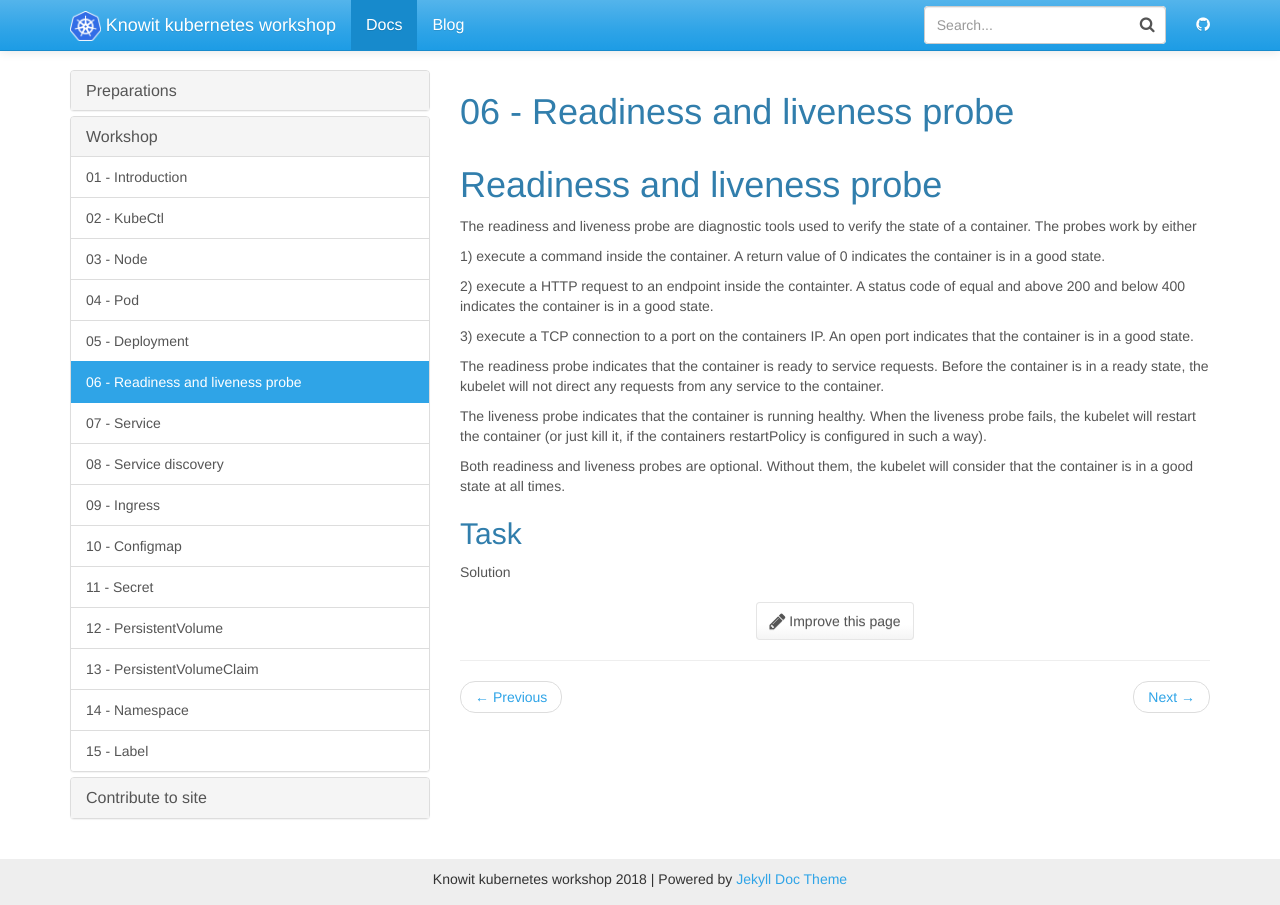
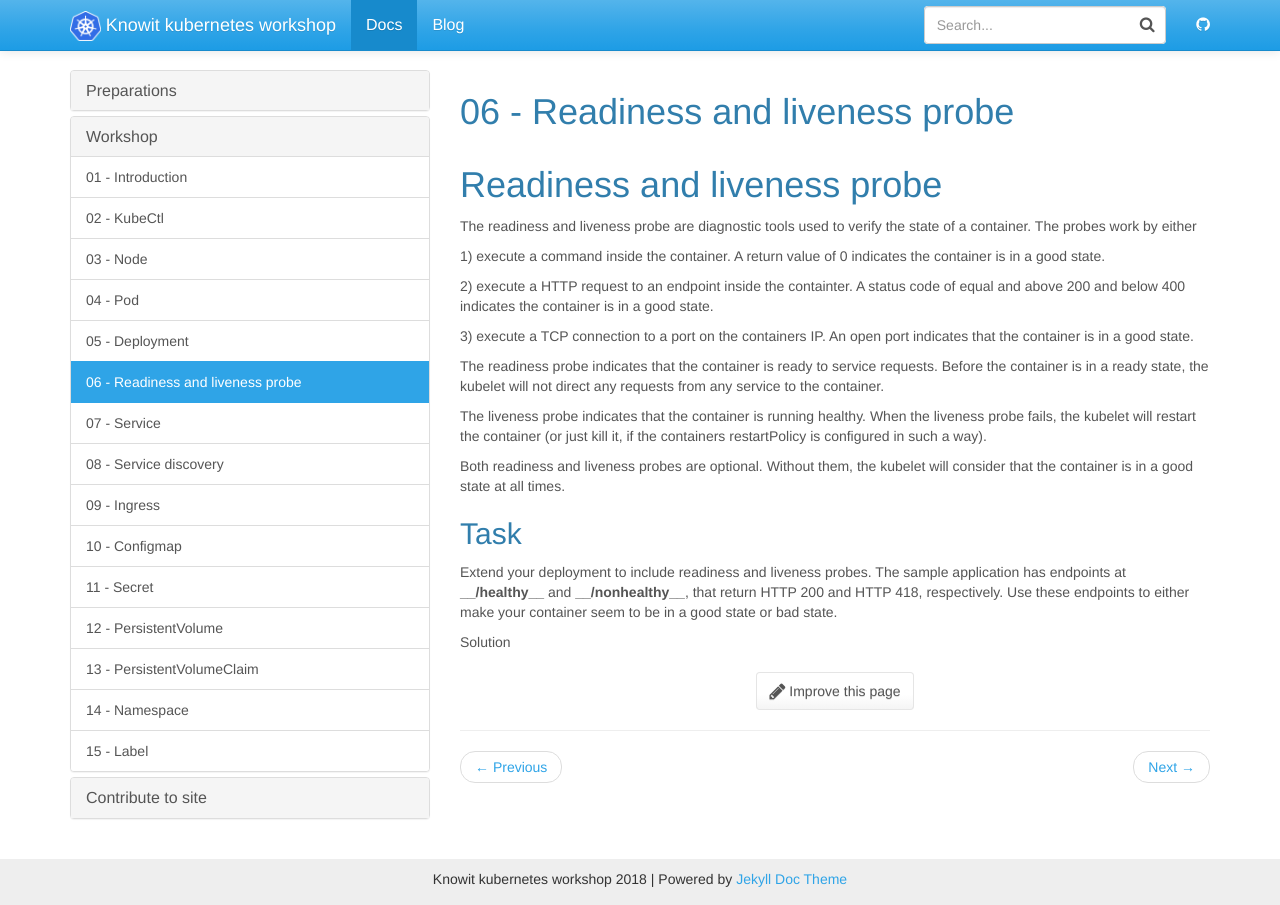
Before and after one commit to knowit/kubernetes-workshop, a Jekyll site: the page built from docs/_docs/workshop/06-probe.md, in a window 1280 px wide. Built offline with Jekyll 4.4.1, drawn with Linux system fonts in a browser that asks for light colours; nearby versions of some CDN libraries.

Commit message:
Add task and solution for probe

````diff
--- a/docs/_docs/workshop/06-probe.md
+++ b/docs/_docs/workshop/06-probe.md
@@ -21,13 +21,22 @@
 
 ## Task
 
+Extend your deployment to include readiness and liveness probes. The sample application has endpoints at **__/healthy__** and **__/nonhealthy__**, that return HTTP 200 and HTTP 418, respectively. Use these endpoints to either make your container seem to be in a good state or bad state.
+
 <details>
   <summary>Solution</summary>
   <div markdown="1">
 
-### markdown owkr?
+### Solution
 
-**hopefully**
+```yaml
+livenessProbe:
+  httpGet:
+    path: /healthy
+readinessProbe:
+  httpGet:
+    path: /healthy
+```
 
-  </div>
+  </div>
 </details>
````
